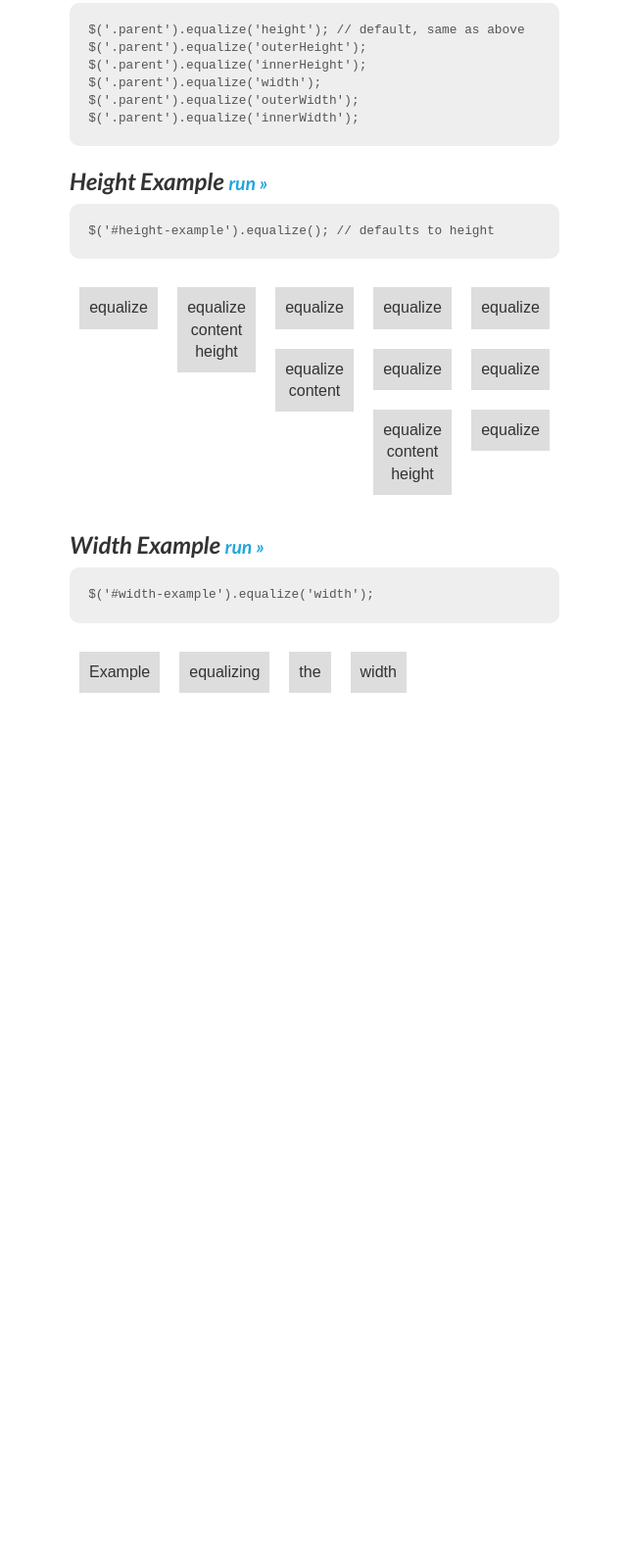
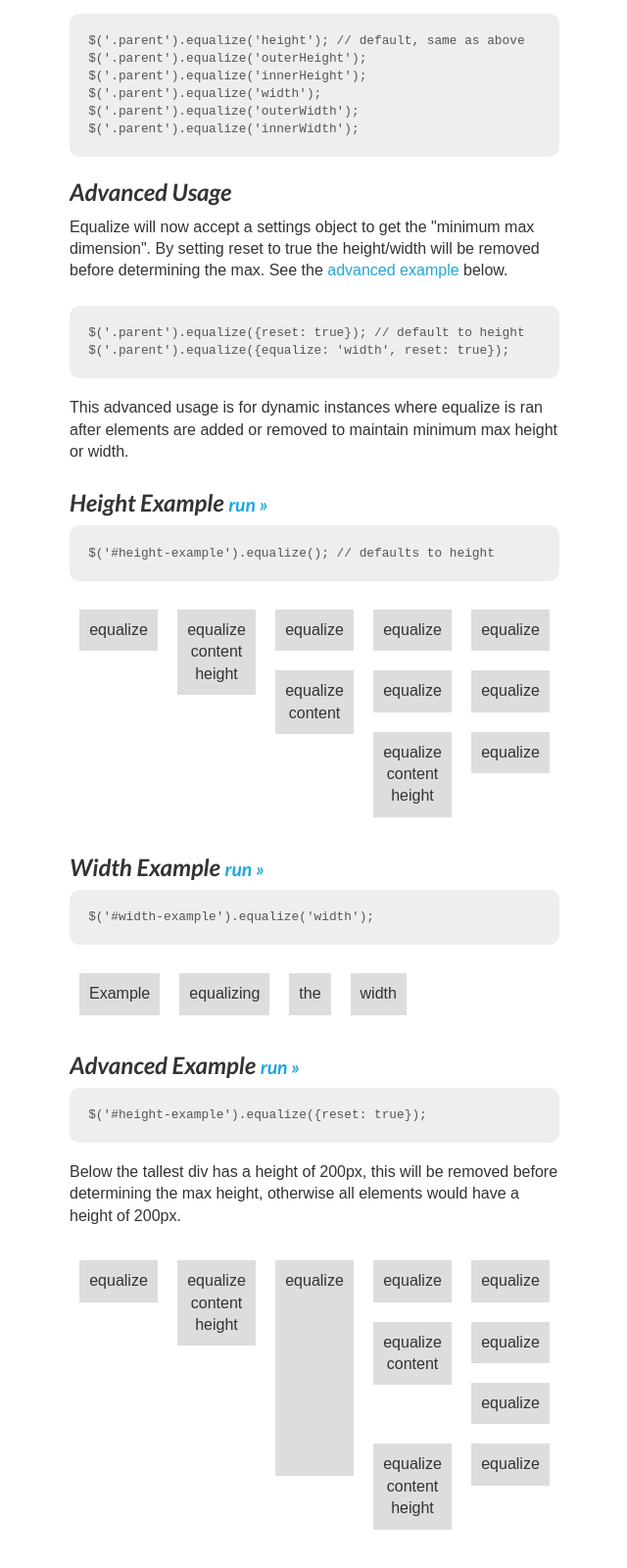
Before and after one commit to tsvensen/equalize.js, a plain HTML site: page index.html in a window 1280 px wide. Shown: the part 490-2090 px from the top of the page at 98% size, without its empty margins (319-959 px from the left). Before the commit the page ends 1255 px from the top, so only its background shows below. Drawn offline with nearby package versions, Linux system fonts and the light colour scheme.

Commit message:
Updating documentation and styling to support minimum max dimensions update/option

```diff
--- a/css/style.css
+++ b/css/style.css
@@ -89,7 +89,7 @@ h1, h2, h3 {
 }
 
 h1 {
-  font-size: 3.5em;
+  font-size: 4em;
   font-weight: 900;
   text-shadow: 2px 2px 3px #CCC;
 }
@@ -127,20 +127,9 @@ pre {
 #height-example,
 #width-example { overflow: hidden; }
 
-#height-example {
-  margin-bottom: 1.5em;
-}
+.example { margin-bottom: 1.5em; }
 
-#height-example div {
-  float: left;
-  text-align: center;
-  background: #DDD;
-  width: 60px;
-  margin: 10px;
-  padding: 10px;
-}
-
-#width-example div {
+.example div {
   float: left;
   text-align: center;
   background: #DDD;
@@ -148,6 +137,9 @@ pre {
   padding: 10px;
 }
 
+#advanced-example div,
+#height-example div { width: 60px; }
+/* #width-example div { } */
 
 #author {
   overflow: hidden;
--- a/index.html
+++ b/index.html
@@ -16,8 +16,10 @@
 
   <a href="https://github.com/tsvensen/equalize.js/"><img style="position: absolute; top: 0; right: 0; border: 0;" src="https://s3.amazonaws.com/github/ribbons/forkme_right_red_aa0000.png" alt="Fork me on GitHub"></a>
 
+
   <h2>Download</h2>
   <p>Equalize.js <a href="https://github.com/tsvensen/equalize.js/" target="_blank">on github</a>. Download it <a href="https://github.com/tsvensen/equalize.js/zipball/master/" target="_blank">here</a>.</p>
+
 
   <h2>How to Use</h2>
   <p>Call the plugin on the parent of the elements to equalize their height.</p>
@@ -32,10 +34,20 @@ $('.parent').equalize('width');
 $('.parent').equalize('outerWidth');
 $('.parent').equalize('innerWidth');</pre>
 
+
+  <h2>Advanced Usage</h2>
+  <p>Equalize will now accept a settings object to get the "minimum max dimension". By setting reset to true the height/width will be removed before determining the max. See the <a href="#run-advanced">advanced example</a> below.</p>
+
+  <pre>$('.parent').equalize({reset: true}); // default to height
+$('.parent').equalize({equalize: 'width', reset: true});</pre>
+
+  <p>This advanced usage is for dynamic instances where equalize is ran after elements are added or removed to maintain minimum max height or width.</p>
+
+
   <h2>Height Example <a id="run-height" href="#height-example">run »</a></h2>
   <pre>$('#height-example').equalize(); // defaults to height</pre>
 
-  <div id="height-example">
+  <div id="height-example" class="example">
     <div>equalize</div>
     <div>equalize content height</div>
     <div>equalize</div>
@@ -52,11 +64,29 @@ $('.parent').equalize('innerWidth');</pre>
   <h2>Width Example <a id="run-width" href="#width-example">run »</a></h2>
   <pre>$('#width-example').equalize('width');</pre>
 
-  <div id="width-example">
+  <div id="width-example" class="example">
     <div>Example</div>
     <div>equalizing</div>
     <div>the</div>
     <div>width</div>
+  </div>
+
+
+  <h2>Advanced Example <a id="run-advanced" href="#advanced-example">run »</a></h2>
+  <pre>$('#height-example').equalize({reset: true});</pre>
+  <p>Below the tallest div has a height of 200px, this will be removed before determining the max height, otherwise all elements would have a height of 200px.</p>
+
+  <div id="advanced-example" class="example">
+    <div>equalize</div>
+    <div>equalize content height</div>
+    <div style="height:200px;">equalize</div>
+    <div>equalize</div>
+    <div>equalize</div>
+    <div>equalize content</div>
+    <div>equalize</div>
+    <div>equalize</div>
+    <div>equalize content height</div>
+    <div>equalize</div>
   </div>
 </div>
 
@@ -70,7 +100,10 @@ $('.parent').equalize('innerWidth');</pre>
   $(document).on('click', 'h2 a', function(e) {
     e.preventDefault();
 
-    if (this.id === 'run-height') {
+    if (this.id === 'run-advanced') {
+      // reset all the heights to get the minimum max height
+      $('#advanced-example').equalize({reset: true});
+    } else if (this.id === 'run-height') {
       $('#height-example').equalize(); // defaults to height
     } else {
       $('#width-example').equalize('width');
```
Also changed, not shown: README.md.
